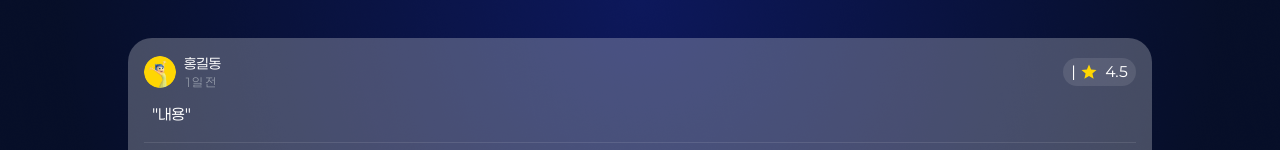
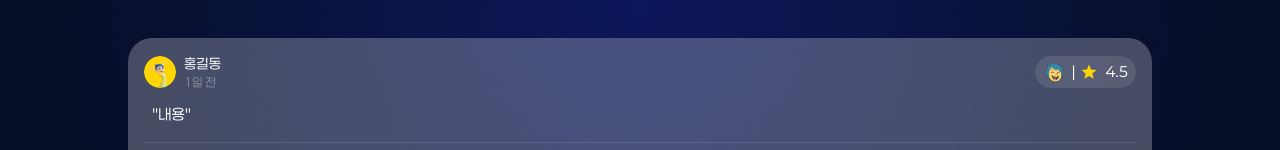
Before and after one commit to AutoeverInsideMovie/Insidemovie-FE, a React (Vite) app: page /movie in a window 1280 px wide. Shown: the part 800-950 px from the top of the page. Built offline with nearby package versions, Linux system fonts and the light colour scheme.

Commit message:
[FIX] 영화 상세 오류 수정

```diff
--- a/src/pages/MovieDetail.tsx
+++ b/src/pages/MovieDetail.tsx
@@ -52,7 +52,7 @@ const emotionColorMap = {
     bingbong: "bg-bingbong_pink",
 };
 
-const MovieDetail: React.FC<ReviewItemProps> = ({ emotions }) => {
+const MovieDetail: React.FC = () => {
     const navigate = useNavigate();
     const [movieInfo, setMovieInfo] = useState<MovieOne | null>(null);
     const [reviewList, setReviewList] = useState<Review[]>([]);
@@ -68,7 +68,18 @@ const MovieDetail: React.FC<ReviewItemProps> = ({ emotions }) => {
         return topEmotion.icon;
     };
 
-    const topEmotionIcon = getTopEmotionIcon(emotions);
+    const sampleEmotions: {
+        icon: "joy" | "sad" | "angry" | "fear" | "disgust" | "bingbong";
+        value: number;
+    }[] = [
+        { icon: "joy", value: 35 },
+        { icon: "sad", value: 15 },
+        { icon: "angry", value: 10 },
+        { icon: "fear", value: 25 },
+        { icon: "disgust", value: 10 },
+        { icon: "bingbong", value: 5 },
+    ];
+    const topEmotionIcon = getTopEmotionIcon(sampleEmotions);
 
     useEffect(() => {
         (async () => {
```
